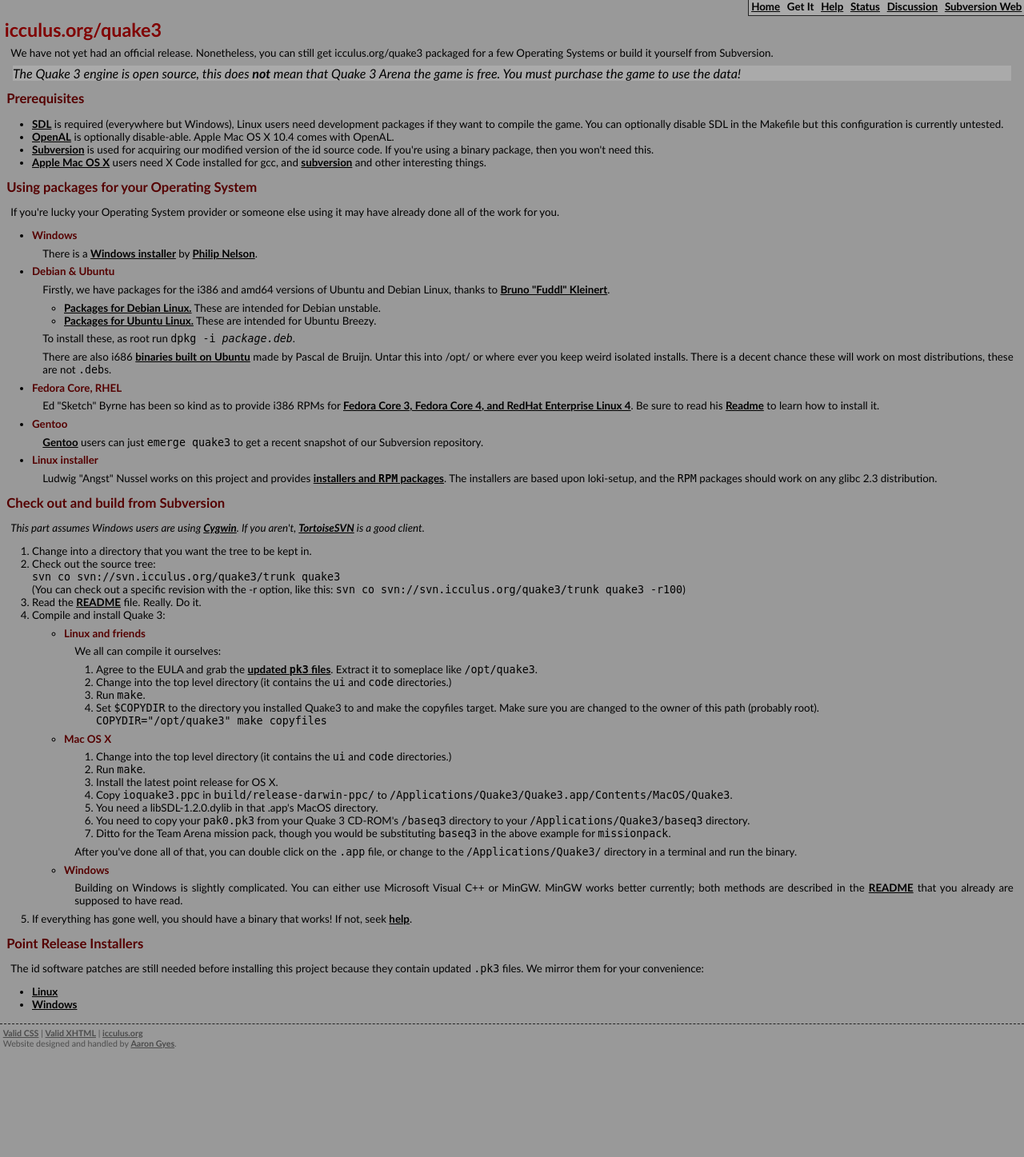
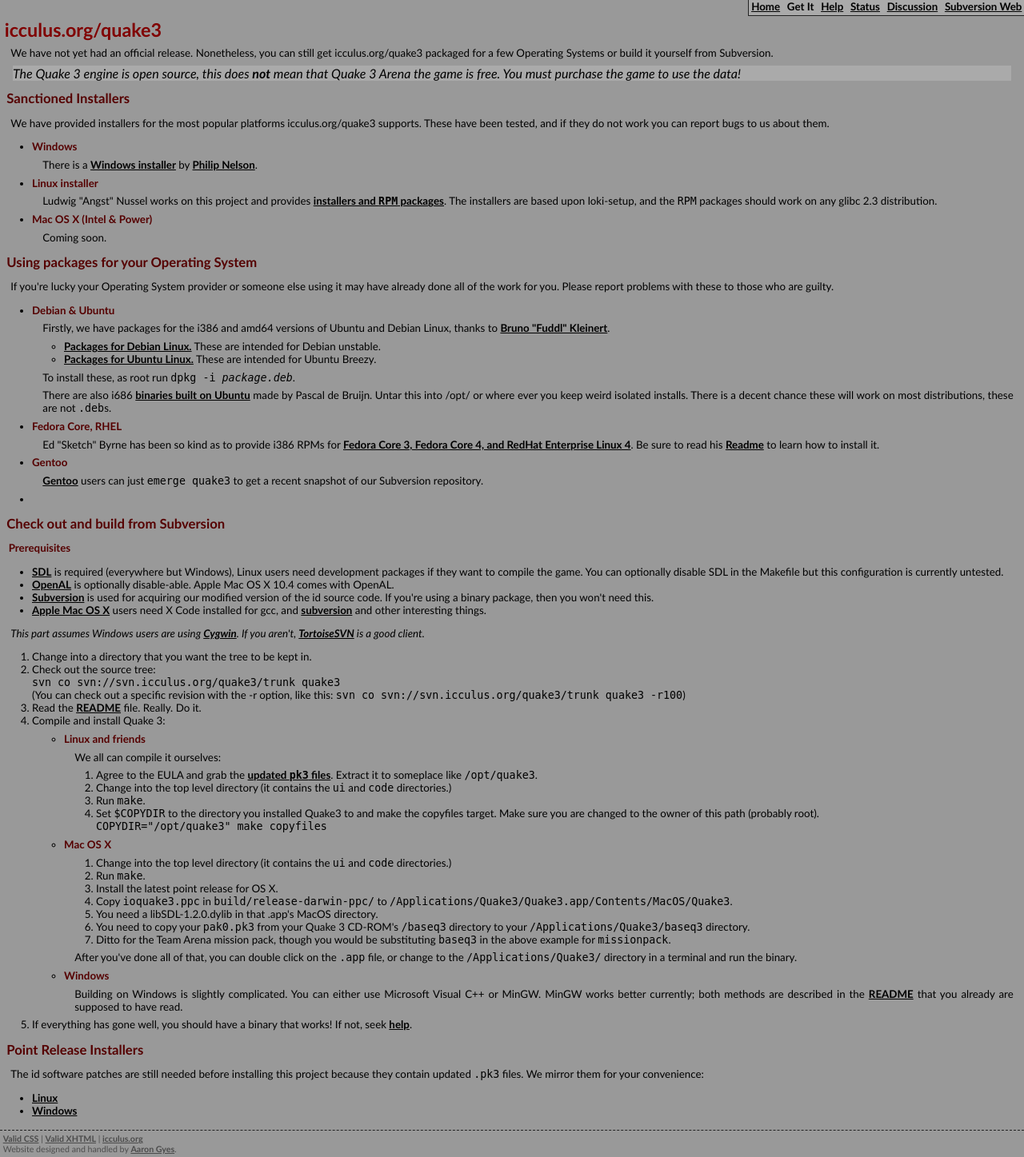
Before and after one commit to ShaneIsley/challengeq3, a PHP site: page /?page=get in a window 1280 px wide. Shown: the whole page at 80% size. Before the commit the page ends 1311 px from the top, so only its background shows below. Run offline with PHP 8.4, Linux system fonts and the light colour scheme; data that the repository does not hold is empty.

Commit message:
Rearrange the Get page a bit.
git-svn-id: https://svn.mode-x.org/cnq3/trunk@631 df7340c0-8d17-0410-b57c-d8c7d96bbbdc

```diff
--- a/web/include/get.php
+++ b/web/include/get.php
@@ -3,24 +3,35 @@ icculus.org/quake3 packaged for a few Operating Systems or build it yourself fro
 <p class="angryzakk">The Quake 3 engine is open source, this does <strong>not</strong>
 mean that Quake 3 Arena the game is free. You must purchase the game to use the data!</p>
 
-<h2>Prerequisites</h2>
+<h2>Sanctioned Installers</h2>
+<p>We have provided installers for the most popular platforms icculus.org/quake3
+supports. These have been tested, and if they do not work you can report bugs to us
+about them.</p>
 <ul>
-     <li><a href="http://libsdl.org/">SDL</a> is required (everywhere but Windows), Linux users need development packages if they want to compile the game. You can optionally disable SDL in the Makefile but this configuration is currently untested.</li>
-     <li><a href="http://www.openal.org/">OpenAL</a> is optionally disable-able. Apple Mac OS X 10.4 comes with OpenAL.</li>
-     <li><a href="http://subversion.tigris.org/">Subversion</a> is used for acquiring our modified version of the id source code. If you're using a binary package, then you won't need this.</li>
-     <li><a href="http://www.apple.com/">Apple Mac OS X</a> users need X Code installed for gcc, and <a href="http://metissian.com/projects/macosx/subversion/">subversion</a> and other interesting things.</li>
-</ul>
-
-<h2>Using packages for your Operating System</h2>
-<p>If you're lucky your Operating System provider or someone else using it may have already
-done all of the work for you.</p>
-<ul>
-<li>
+	<li>
 		<h3>Windows</h3>
 		<p>There is a <a href="http://www.timedoctor.org/~zakk/ioquake3_setup.exe">
 		Windows installer</a> by <a href="mailto:phatfil@optusnet.com.au">Philip Nelson</a>.</p>
-</li>
-<li>
+	</li>
+	<li>
+		<h3>Linux installer</h3>
+		<p>Ludwig "Angst" Nussel works on this project and provides
+		<a href="ftp://ftp.gwdg.de/pub/linux/suse/ftp.suse.com/people/lnussel/quake3">
+		installers and <tt>RPM</tt> packages</a>. The installers are based upon
+		loki-setup, and the <tt>RPM</tt> packages should work on any glibc
+		2.3 distribution.</p>
+	</li>
+	<li>
+		<h3>Mac OS X (Intel &amp; Power)</h3>
+		<p>Coming soon.</p>
+	</li>
+</ul>
+<h2>Using packages for your Operating System</h2>
+<p>If you're lucky your Operating System provider or someone else using it may have already
+done all of the work for you. Please report problems with these to those who are
+guilty.</p>
+<ul>
+	<li>
 		<h3>Debian &amp; Ubuntu</h3>
 		<p>Firstly, we have packages for the i386 and amd64 versions of
 		Ubuntu and Debian Linux, thanks	to <a href="http://wwwcip.informatik.uni-erlangen.de/~sibrklei/">
@@ -53,16 +64,16 @@ done all of the work for you.</p>
 		emerge quake3</tt> to get a recent snapshot of our Subversion repository.</p>
 	</li>
 	<li>
-		<h3>Linux installer</h3>
-		<p>Ludwig "Angst" Nussel works on this project and provides
-		<a href="ftp://ftp.gwdg.de/pub/linux/suse/ftp.suse.com/people/lnussel/quake3">
-		installers and <tt>RPM</tt> packages</a>. The installers are based upon
-		loki-setup, and the <tt>RPM</tt> packages should work on any glibc
-		2.3 distribution.</p>
-	</li>
 </ul>
 
 <h2>Check out and build from Subversion</h2>
+<h3>Prerequisites</h3>
+<ul>
+     <li><a href="http://libsdl.org/">SDL</a> is required (everywhere but Windows), Linux users need development packages if they want to compile the game. You can optionally disable SDL in the Makefile but this configuration is currently untested.</li>
+     <li><a href="http://www.openal.org/">OpenAL</a> is optionally disable-able. Apple Mac OS X 10.4 comes with OpenAL.</li>
+     <li><a href="http://subversion.tigris.org/">Subversion</a> is used for acquiring our modified version of the id source code. If you're using a binary package, then you won't need this.</li>
+     <li><a href="http://www.apple.com/">Apple Mac OS X</a> users need X Code installed for gcc, and <a href="http://metissian.com/projects/macosx/subversion/">subversion</a> and other interesting things.</li>
+</ul>
 <p><em>This part assumes Windows users are using <a href="http://www.cygwin.com">Cygwin</a>.
 If you aren't, <a href="http://tortoisesvn.tigris.org/">TortoiseSVN</a> is a good
 client.</em></p>
--- a/web/include/thebrain.php
+++ b/web/include/thebrain.php
@@ -5,7 +5,7 @@ if  ((strpos($_SERVER['HTTP_ACCEPT'], "application/xhtml+xml")) || ($ua->parent
 
 elseif ((strpos($_SERVER['HTTP_ACCEPT'], "application/xml")) || ($ua->browser == "IE" && $ua->version >= 6)) {
 	if ($ua->browser == "IE") {
-		$extradoctype = "<?xml-stylesheet type=\"text/xsl\" href=\"/include/copy.xsl\"?>\n";
+		$extradoctype = "\n<?xml-stylesheet type=\"text/xsl\" href=\"/include/copy.xsl\"?>";
 	}
 	$content_type = "application/xml";
 }
```
